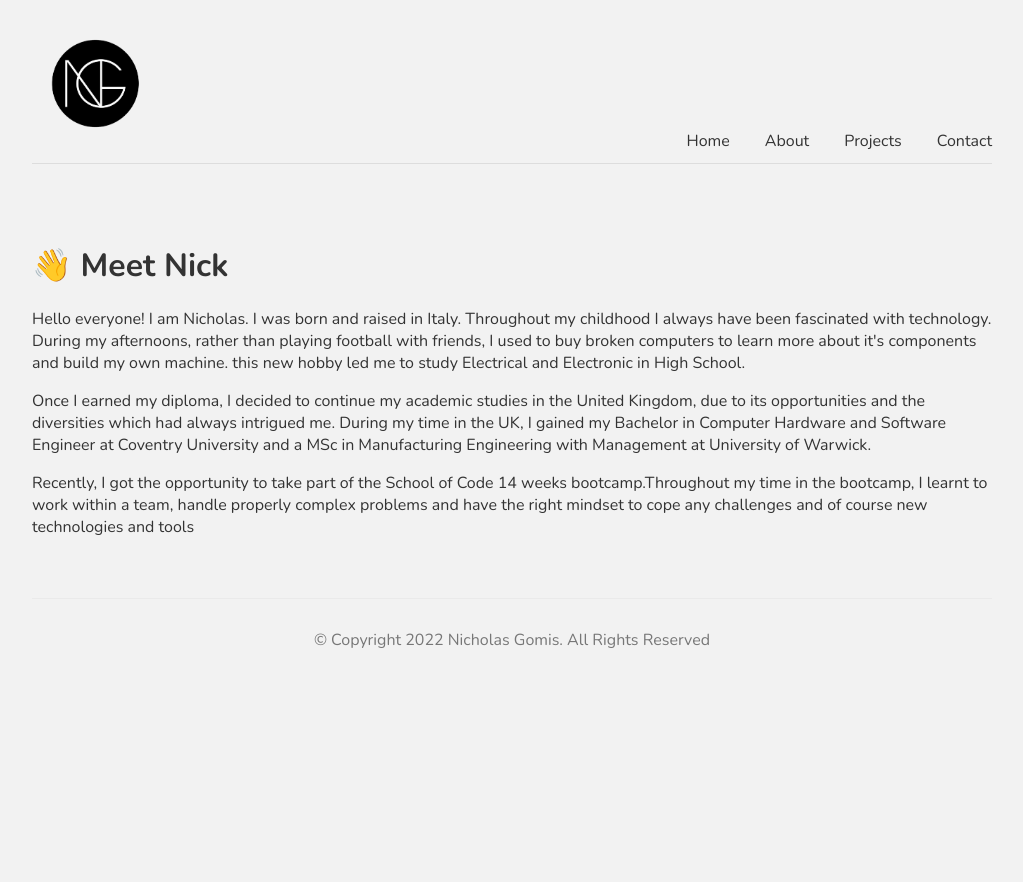
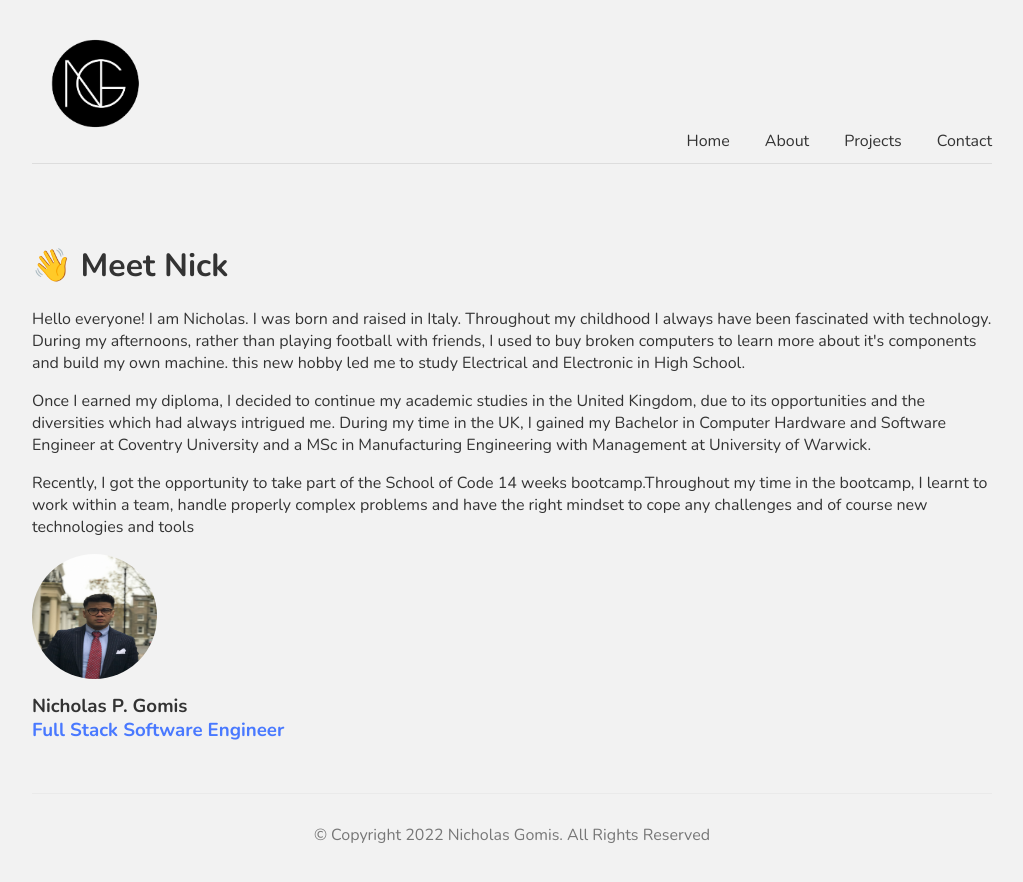
Before and after one commit to NicholasGomis/portfolio, a Next.js app: page /about in a window 1280 px wide. Shown: the whole page, without its empty margins (128-1151 px from the left). Before the commit the page ends 800 px from the top, so only its background shows below. Built offline with nearby package versions, Linux system fonts and the light colour scheme.

Commit message:
Added signature in about section

```diff
--- a/pages/about.js
+++ b/pages/about.js
@@ -1,5 +1,8 @@
 import React from 'react'
+import Image from 'next/image'
 import { Navbar } from '../components/Navbar'
+import styles from '../styles/about.module.css'
+
 
 
 export default function About(props) {
@@ -18,6 +21,10 @@ export default function About(props) {
 
            <p> Recently, I got the opportunity to take part of the School of Code 14 weeks bootcamp.Throughout my time in the bootcamp, I learnt to work within a team, handle properly complex problems and have the right mindset to cope any challenges and of course new technologies and tools  </p>
 
+         <img className={styles.imgprofile} src={"./profileimg.png"} alt="profilelogo" />
+         <h3 className={styles.signature} > Nicholas P. Gomis</h3>
+              <h3 className={styles.signature2} > Full Stack Software Engineer</h3>
+
         </div>
     )
 }
--- a/styles/About.module.css
+++ b/styles/About.module.css
@@ -0,0 +1,15 @@
+.imgprofile{
+height: 125px;
+width: 125px;
+border-radius: 100px;
+}
+.signature{
+
+line-height: 5px;
+
+}
+.signature2{
+
+color: #4979ff;
+line-height: 5px;
+}
```
Also changed, not shown: public/profileimg.png (added).
